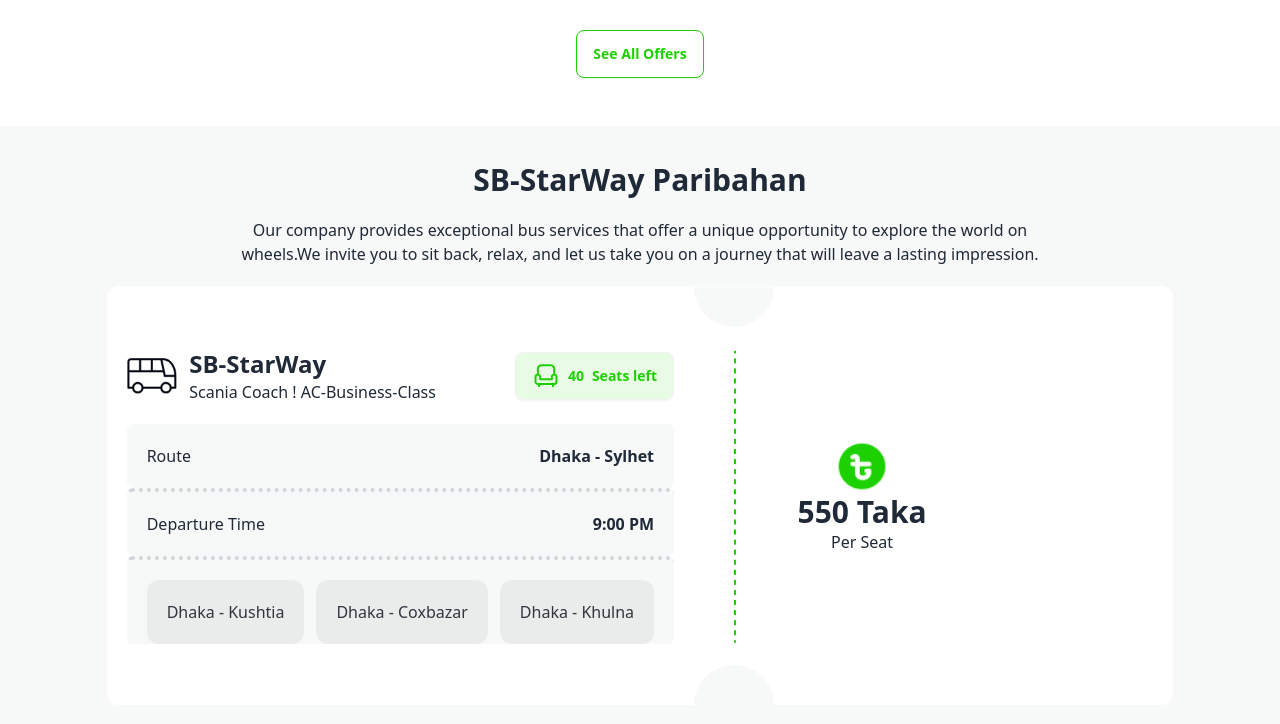
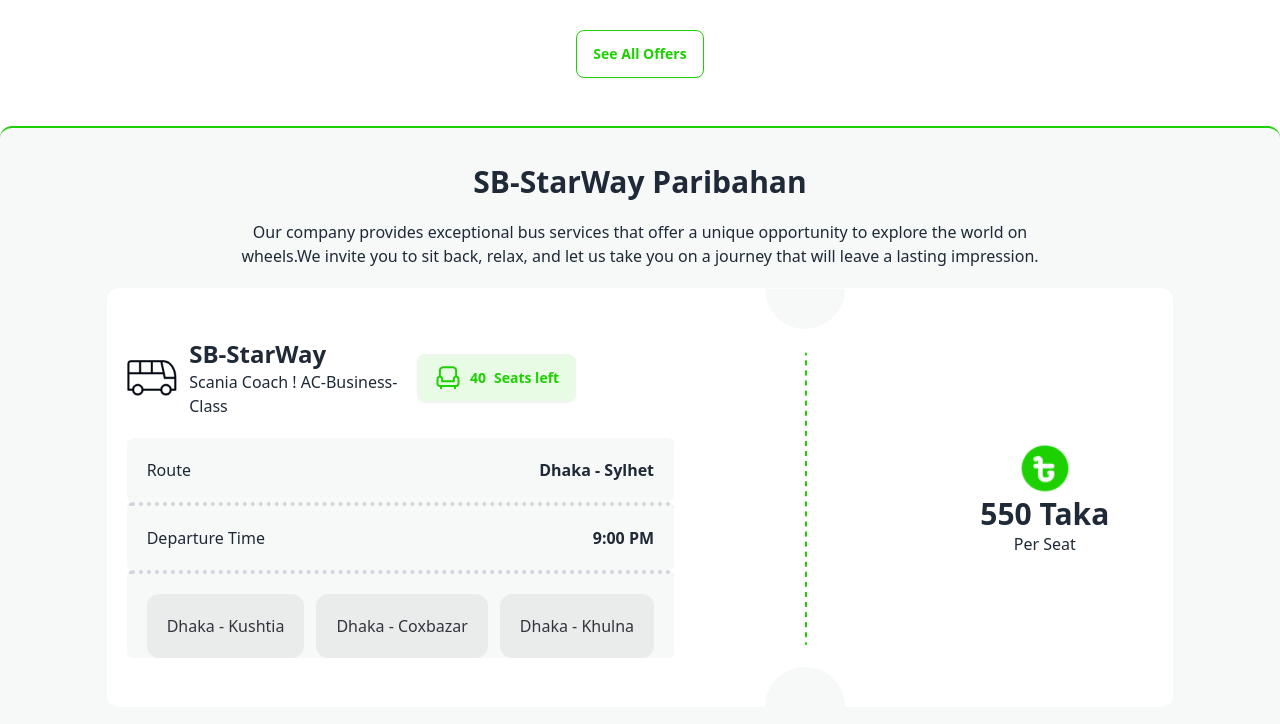
Before and after one commit to salmanhafizshuvo/SB-StarWay, a plain HTML site: page index.html in a window 1280 px wide. Shown: the part 1000-1724 px from the top of the page. Drawn offline with nearby package versions, Linux system fonts and the light colour scheme.

Commit message:
last commit

```diff
--- a/index.html
+++ b/index.html
@@ -146,7 +146,7 @@
 </section>
 
 <!--busInfo -->
-<section class="bg-[#F7F8F8] container mx-auto pt-9 mt-12">
+<section class="bg-[#F7F8F8] border-[#1DD100] border-t-2 container rounded-xl  mx-auto pt-9 mt-12">
     <section >
       <div class="text-center space-y-5">
         <h2 class="text-3xl font-bold ">
@@ -157,9 +157,9 @@
         </p>
       </div>
 
-      <div class="bg-white w-10/12 mx-auto rounded-xl mt-5   flex items-center  ">
+      <div class="bg-white w-10/12  mx-auto rounded-xl mt-5   flex items-center  justify-between ">
                 <div>
-                    <div class="flex justify-between items-center pt-5 px-5 ">
+                    <div class="flex justify-between w-5/6 items-center pt-5 px-5 ">
                         <div class="flex justify-center items-center gap-3">
                             <img class="h-9 " src="/images/bus-logo.png" alt="">
                            <div>
@@ -217,7 +217,7 @@
                 </div>
                 <img src="images/info-devider.png" alt="">
                 <div>
-                    <div class="flex flex-col w-44 justify-center items-center ">
+                    <div class="flex flex-col px-16 justify-center items-center ">
                         <img class="h-14 w-14" src="/images/fare.png" alt="">
                         <p class="text-3xl font-bold ">
                             550 Taka
```
